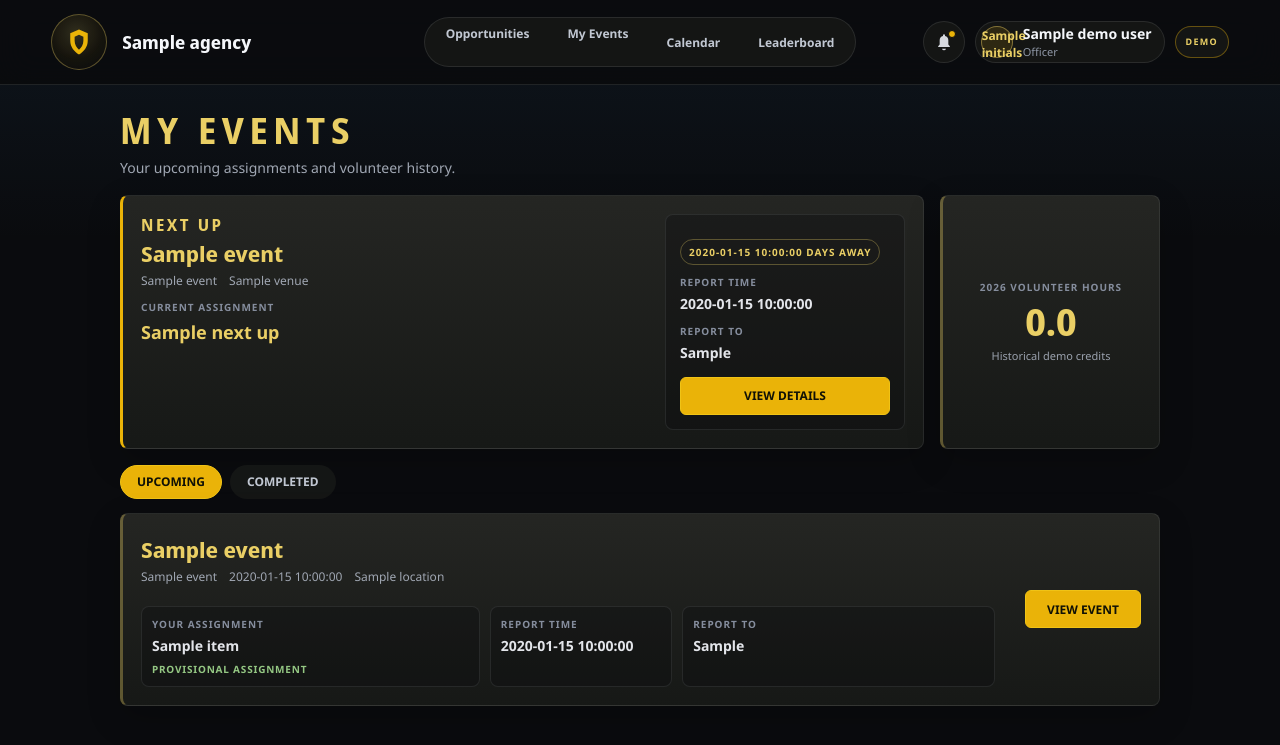
After one commit to ojncglg/sode-volunteer-platform-demo, a Flask app: template templates/officer/my_events.html in a window 1280 px wide. The commit adds this page. Shown: the top 745 px of the page. Run offline with Flask 3, Linux system fonts and the light colour scheme; the template is opened without the code that fills it: most values are stand-ins (such as "Sample title", 1, 10 or a date in 2020).

Commit message:
Complete Page 4 My Events workflow

```diff
--- a/app.py
+++ b/app.py
@@ -90,6 +90,7 @@ def load_event_data():
     return {
         "demo_current_month": event_data["demo_current_month"],
         "events": events,
+        "completed_events": event_data.get("completed_events", []),
     }
 
 
@@ -123,6 +124,66 @@ def resolve_assignment(event, assignment_id):
         (assignment for assignment in assignments if assignment["id"] == assignment_id),
         None,
     )
+
+
+def get_assignment_name(event, assignment_id):
+    assignment = resolve_assignment(event, assignment_id)
+    if assignment is None:
+        return "Assignment Pending"
+    return assignment["name"]
+
+
+def build_my_events_context():
+    event_data = load_event_data()
+    events = event_data["events"]
+    fall_event = next((event for event in events if event["id"] == "fall-festival"), None)
+    bowling_event = next((event for event in events if event["id"] == "bowling-classic"), None)
+    fall_signup = get_event_signup("fall-festival")
+
+    upcoming_events = []
+    next_up = None
+    if fall_event and fall_signup and fall_signup.get("signed_up"):
+        current_assignment = fall_signup.get(
+            "current_assignment_name",
+            fall_signup.get("provisional_assignment_name", "Assignment Pending"),
+        )
+        fall_state = {
+            "event": fall_event,
+            "signup": fall_signup,
+            "assignment_name": current_assignment,
+            "report_time": "7:45 AM",
+            "report_to": "Delaware Stadium Volunteer Check-In",
+            "detail_url": url_for("opportunity_detail", event_id=fall_event["id"]),
+        }
+        event_date = date.fromisoformat(fall_event["date"])
+        days_until = (event_date - date.today()).days
+        if days_until >= 0:
+            fall_state["days_until"] = days_until
+        upcoming_events.append(fall_state)
+        next_up = fall_state
+
+    if bowling_event and bowling_event.get("joined"):
+        bowling_state = {
+            "event": bowling_event,
+            "assignment_name": "Assignment Pending",
+            "assignment_pending": True,
+            "pending_copy": "Special Olympics Delaware will provide your event assignment before the event.",
+            "report_time": "9:00 AM",
+            "report_to": bowling_event["location"],
+        }
+        upcoming_events.append(bowling_state)
+        if next_up is None:
+            next_up = bowling_state
+
+    completed_events = event_data["completed_events"]
+    total_hours = sum(event["hours"] for event in completed_events)
+    return {
+        "next_up": next_up,
+        "upcoming_events": upcoming_events,
+        "completed_events": completed_events,
+        "total_hours": total_hours,
+        "fall_signup": fall_signup,
+    }
 
 
 @app.route("/")
@@ -201,6 +262,8 @@ def opportunity_detail(event_id):
                 "preferred_assignment_name": assignment["name"],
                 "provisional_assignment": assignment["id"],
                 "provisional_assignment_name": assignment["name"],
+                "current_assignment": assignment["id"],
+                "current_assignment_name": assignment["name"],
                 "signup_completed": True,
             }
             session["demo_signups"] = demo_signups
@@ -224,6 +287,69 @@ def opportunity_detail(event_id):
     )
 
 
+@app.route("/my-events")
+def my_events():
+    if "demo_user" not in session:
+        return redirect(url_for("login"))
+
+    return render_template(
+        "officer/my_events.html",
+        demo_user=session["demo_user"],
+        **build_my_events_context(),
+    )
+
+
+@app.route("/demo/simulate-assignment-change")
+def simulate_assignment_change():
+    if "demo_user" not in session:
+        return redirect(url_for("login"))
+
+    fall_event = get_event("fall-festival")
+    demo_signups = get_demo_signups()
+    fall_signup = demo_signups.get("fall-festival")
+    if not fall_event or not fall_signup or not fall_signup.get("signed_up"):
+        return redirect(url_for("my_events"))
+
+    previous_assignment = fall_signup.get(
+        "current_assignment_name",
+        fall_signup.get("provisional_assignment_name", "Assignment Pending"),
+    )
+    new_assignment = resolve_assignment(fall_event, "sports-arena")
+    if new_assignment is None:
+        return redirect(url_for("my_events"))
+
+    fall_signup.update(
+        {
+            "previous_assignment": previous_assignment,
+            "current_assignment": new_assignment["id"],
+            "current_assignment_name": new_assignment["name"],
+            "provisional_assignment": new_assignment["id"],
+            "provisional_assignment_name": new_assignment["name"],
+            "assignment_changed": True,
+            "assignment_change_acknowledged": False,
+        }
+    )
+    demo_signups["fall-festival"] = fall_signup
+    session["demo_signups"] = demo_signups
+    session.modified = True
+    return redirect(url_for("my_events"))
+
+
+@app.route("/my-events/fall-festival/acknowledge", methods=["POST"])
+def acknowledge_assignment_change():
+    if "demo_user" not in session:
+        return redirect(url_for("login"))
+
+    demo_signups = get_demo_signups()
+    fall_signup = demo_signups.get("fall-festival")
+    if fall_signup and fall_signup.get("assignment_changed"):
+        fall_signup["assignment_change_acknowledged"] = True
+        demo_signups["fall-festival"] = fall_signup
+        session["demo_signups"] = demo_signups
+        session.modified = True
+    return redirect(url_for("my_events"))
+
+
 @app.route("/demo/reset")
 def demo_reset():
     session.pop("demo_signups", None)
--- a/static/css/app.css
+++ b/static/css/app.css
@@ -1254,6 +1270,228 @@ select {
   min-height: 38px;
   padding: 0 18px;
   text-transform: uppercase;
+}
+
+/* My Events */
+.my-events-topline {
+  display: grid;
+  grid-template-columns: minmax(0, 1fr) 220px;
+  gap: 16px;
+  margin-bottom: 16px;
+}
+
+.next-up-card {
+  display: grid;
+  grid-template-columns: minmax(0, 1fr) 240px;
+  gap: 18px;
+  padding: 20px;
+  border-left-color: var(--action-gold);
+}
+
+.next-up-card h2,
+.my-event-card h2,
+.completed-event-card h2 {
+  margin: 5px 0 0;
+  color: var(--service-gold);
+  font-family: "Noto Sans Display", sans-serif;
+  font-size: 22px;
+  font-weight: 800;
+  line-height: 1.15;
+}
+
+.my-event-meta {
+  display: flex;
+  flex-wrap: wrap;
+  gap: 5px 12px;
+  margin-top: 7px;
+  color: #a0a7b3;
+  font-size: 12px;
+  line-height: 1.4;
+}
+
+.next-assignment,
+.pending-assignment,
+.my-assignment-grid div,
+.next-up-report div {
+  margin-top: 10px;
+}
+
+.next-assignment span,
+.pending-assignment span,
+.my-assignment-grid span,
+.next-up-report span,
+.completed-hours span,
+.assignment-change-block span,
+.hours-card span {
+  display: block;
+  color: #858d9d;
+  font-size: 10px;
+  font-weight: 900;
+  letter-spacing: .1em;
+  text-transform: uppercase;
+}
+
+.next-assignment strong,
+.pending-assignment strong,
+.my-assignment-grid strong,
+.next-up-report strong,
+.completed-hours strong {
+  display: block;
+  margin-top: 6px;
+  color: #e3e5ea;
+  font-size: 14px;
+  line-height: 1.35;
+}
+
+.next-assignment strong {
+  color: var(--service-gold);
+  font-size: 18px;
+}
+
+.next-up-report {
+  padding: 14px;
+  border: 1px solid rgba(139, 146, 147, .16);
+  border-radius: 8px;
+  background: rgba(10, 11, 14, .32);
+}
+
+.countdown-chip {
+  width: fit-content;
+  border: 1px solid rgba(234, 207, 101, .32);
+  border-radius: 999px;
+  padding: 5px 8px;
+  color: var(--service-gold);
+  font-size: 10px;
+  font-weight: 900;
+  letter-spacing: .1em;
+}
+
+.next-up-report .event-button {
+  width: 100%;
+  margin-top: 14px;
+}
+
+.hours-card {
+  display: grid;
+  align-content: center;
+  padding: 18px;
+  text-align: center;
+}
+
+.hours-card strong {
+  display: block;
+  margin-top: 8px;
+  color: var(--service-gold);
+  font-family: "Noto Sans Display", sans-serif;
+  font-size: 38px;
+  line-height: 1;
+}
+
+.hours-card small {
+  margin-top: 8px;
+  color: #9aa1ad;
+  font-size: 11px;
+}
+
+.event-tabs {
+  display: flex;
+  gap: 8px;
+  margin: 0 0 14px;
+}
+
+.my-events-list {
+  display: grid;
+  gap: 12px;
+}
+
+.my-event-card {
+  display: grid;
+  grid-template-columns: minmax(0, 1fr) 132px;
+  gap: 14px;
+  align-items: center;
+  padding: 14px;
+}
+
+.assignment-alert-card {
+  border-left-color: var(--action-gold);
+}
+
+.my-assignment-grid {
+  display: grid;
+  grid-template-columns: 1.3fr .7fr 1.2fr;
+  gap: 10px;
+  margin-top: 10px;
+}
+
+.my-assignment-grid div,
+.pending-assignment,
+.assignment-change-block div {
+  padding: 10px;
+  border: 1px solid rgba(139, 146, 147, .16);
+  border-radius: 8px;
+  background: rgba(10, 11, 14, .32);
+}
+
+.my-assignment-grid small {
+  display: block;
+  margin-top: 6px;
+  color: #94c783;
+  font-size: 10px;
+  font-weight: 900;
+  letter-spacing: .08em;
+  text-transform: uppercase;
+}
+
+.pending-assignment p,
+.my-events-muted {
+  margin: 6px 0 0;
+  color: #a0a7b3;
+  font-size: 12px;
+  line-height: 1.55;
+}
+
+.assignment-change-block {
+  display: grid;
+  grid-template-columns: 1fr 1fr;
+  gap: 10px;
+  margin-top: 10px;
+}
+
+.assignment-change-block strong {
+  display: block;
+  margin-top: 7px;
+  color: var(--white);
+  font-size: 16px;
+}
+
+.assignment-change-block div:last-child {
+  border-color: rgba(234, 207, 101, .28);
+}
+
+.my-event-actions {
+  display: flex;
+  justify-content: flex-end;
+}
+
+.completed-event-card {
+  display: grid;
+  grid-template-columns: minmax(0, 1fr) 120px;
+  gap: 14px;
+  align-items: center;
+  padding: 14px;
+}
+
+.completed-hours {
+  padding: 10px;
+  border: 1px solid rgba(148, 199, 131, .24);
+  border-radius: 8px;
+  background: rgba(120, 169, 106, .08);
+  text-align: center;
+}
+
+.completed-hours strong {
+  color: #94c783;
+  font-size: 24px;
 }
 
 /* Placeholder Pages */
--- a/static/js/opportunities.js
+++ b/static/js/opportunities.js
@@ -95,3 +95,20 @@ filterButtons.forEach((button) => {
 });
 
 applyFilter('all');
+
+const eventTabButtons = document.querySelectorAll('[data-events-tab]');
+const eventTabPanels = document.querySelectorAll('[data-events-panel]');
+
+function showEventsTab(tabName) {
+  eventTabButtons.forEach((button) => {
+    button.classList.toggle('active', button.dataset.eventsTab === tabName);
+  });
+
+  eventTabPanels.forEach((panel) => {
+    panel.classList.toggle('hidden', panel.dataset.eventsPanel !== tabName);
+  });
+}
+
+eventTabButtons.forEach((button) => {
+  button.addEventListener('click', () => showEventsTab(button.dataset.eventsTab));
+});
--- a/templates/officer/base.html
+++ b/templates/officer/base.html
@@ -10,6 +10,8 @@
   <link rel="stylesheet" href="{{ url_for('static', filename='css/app.css') }}">
 </head>
 <body class="officer-page">
+  {% set fall_signup = session.get("demo_signups", {}).get("fall-festival") %}
+  {% set assignment_alert = fall_signup and fall_signup.get("assignment_changed") and not fall_signup.get("assignment_change_acknowledged") %}
   <header class="officer-topbar">
     <a class="officer-brand" href="{{ url_for('opportunities') }}" aria-label="G3 officer home">
       <span class="badge-mark app-brand-mark" aria-hidden="true">
@@ -21,8 +23,8 @@
     </a>
 
     <nav class="officer-nav" aria-label="Officer navigation">
-      <a class="nav-pill active" href="{{ url_for('opportunities') }}">Opportunities</a>
-      <button class="nav-pill" type="button" data-toast="My Events will be built after signup is approved.">My Events</button>
+      <a class="nav-pill{% if request.endpoint in ['opportunities', 'opportunity_detail'] %} active{% endif %}" href="{{ url_for('opportunities') }}">Opportunities</a>
+      <a class="nav-pill{% if request.endpoint == 'my_events' %} active{% endif %}" href="{{ url_for('my_events') }}">My Events</a>
       <button class="nav-pill" type="button" data-toast="Calendar view is queued for the next officer workflow.">Calendar</button>
       <button class="nav-pill" type="button" data-toast="Leaderboard is staged for a later demo page.">Leaderboard</button>
     </nav>
@@ -35,6 +37,9 @@
         </button>
         <div class="dropdown-panel notifications-panel" data-menu="notifications">
           <h2>Notifications</h2>
+          {% if assignment_alert %}
+          <div class="notification-item unread">Fall Festival assignment updated: Sports Arena.</div>
+          {% endif %}
           <div class="notification-item">Fall Festival signup is now open.</div>
           <div class="notification-item">Reminder: Unified Flag Football is this Saturday.</div>
         </div>
@@ -59,6 +64,11 @@
         <div class="dropdown-panel demo-panel" data-menu="demo">
           <h2>Demo Mode</h2>
           <p>Mock data and simulated actions are active.</p>
+          {% if fall_signup and fall_signup.get("signed_up") %}
+          <a class="secondary-button compact demo-menu-action" href="{{ url_for('simulate_assignment_change') }}">SIMULATE ASSIGNMENT CHANGE</a>
+          {% else %}
+          <button type="button" class="secondary-button compact demo-menu-action" data-toast="Sign up for Fall Festival first.">SIMULATE ASSIGNMENT CHANGE</button>
+          {% endif %}
           <button type="button" class="secondary-button compact" data-demo-reset>Reset Demo State</button>
         </div>
       </div>
--- a/templates/officer/event_detail.html
+++ b/templates/officer/event_detail.html
@@ -47,7 +47,7 @@
 
     <div class="success-actions">
       <a class="secondary-button compact" href="{{ url_for('opportunities') }}">BACK TO OPPORTUNITIES</a>
-      <button class="primary-button inline-action" type="button" data-toast="My Events is coming in the next demo section.">VIEW MY EVENTS</button>
+      <a class="primary-button inline-action" href="{{ url_for('my_events') }}">VIEW MY EVENTS</a>
     </div>
   </section>
 {% else %}
--- /dev/null
+++ b/templates/officer/my_events.html
@@ -0,0 +1,159 @@
+{% extends "officer/base.html" %}
+
+{% block title %}My Events | G3 Industries{% endblock %}
+
+{% block content %}
+<section class="page-heading">
+  <div>
+    <h1>MY EVENTS</h1>
+    <p>Your upcoming assignments and volunteer history.</p>
+  </div>
+</section>
+
+<section class="my-events-topline">
+  <article class="detail-card next-up-card">
+    <div>
+      <p class="section-kicker">NEXT UP</p>
+      {% if next_up %}
+        <h2>{{ next_up.event.detail_title|default(next_up.event.name) }}</h2>
+        <div class="my-event-meta">
+          <span>{{ next_up.event.day_label }}</span>
+          <span>{{ next_up.event.venue|default(next_up.event.location) }}</span>
+        </div>
+        <div class="next-assignment">
+          <span>Current Assignment</span>
+          <strong>{{ next_up.assignment_name }}</strong>
+        </div>
+      {% else %}
+        <h2>No active event assignment</h2>
+        <p class="my-events-muted">Sign up for an opportunity to populate your next event.</p>
+      {% endif %}
+    </div>
+    {% if next_up %}
+    <div class="next-up-report">
+      {% if next_up.days_until is defined %}
+      <div class="countdown-chip">{{ next_up.days_until }} DAYS AWAY</div>
+      {% endif %}
+      <div>
+        <span>REPORT TIME</span>
+        <strong>{{ next_up.report_time }}</strong>
+      </div>
+      <div>
+        <span>REPORT TO</span>
+        <strong>{{ next_up.report_to }}</strong>
+      </div>
+      {% if next_up.detail_url is defined %}
+      <a class="event-button primary" href="{{ next_up.detail_url }}">VIEW DETAILS</a>
+      {% endif %}
+    </div>
+    {% endif %}
+  </article>
+
+  <article class="detail-card hours-card">
+    <span>2026 VOLUNTEER HOURS</span>
+    <strong>{{ "%.1f"|format(total_hours) }}</strong>
+    <small>Historical demo credits</small>
+  </article>
+</section>
+
+<section class="event-tabs" aria-label="My Events tabs">
+  <button class="filter-pill active" type="button" data-events-tab="upcoming">UPCOMING</button>
+  <button class="filter-pill" type="button" data-events-tab="completed">COMPLETED</button>
+</section>
+
+<section class="my-events-panel" data-events-panel="upcoming">
+  <div class="my-events-list">
+    {% for item in upcoming_events %}
+      {% set event = item.event %}
+      {% set signup = item.signup if item.signup is defined else none %}
+      {% set has_update = signup and signup.get("assignment_changed") and not signup.get("assignment_change_acknowledged") %}
+      {% set update_acknowledged = signup and signup.get("assignment_changed") and signup.get("assignment_change_acknowledged") %}
+      <article class="detail-card my-event-card{% if has_update %} assignment-alert-card{% endif %}">
+        <div class="my-event-main">
+          <div class="event-title-row">
+            <h2>{{ event.detail_title|default(event.name) }}</h2>
+            {% if has_update %}<span class="status-badge priority-need">ASSIGNMENT UPDATED</span>{% endif %}
+            {% if update_acknowledged %}
+              <span class="status-badge coverage-met">✓ UPDATE ACKNOWLEDGED</span>
+            {% endif %}
+          </div>
+          <div class="my-event-meta">
+            <span>{{ event.day_label }}</span>
+            <span>{{ event.time }}</span>
+            <span>{{ event.location }}</span>
+          </div>
+
+          {% if has_update %}
+            <div class="assignment-change-block">
+              <div>
+                <span>Previous Assignment</span>
+                <strong>{{ signup.previous_assignment }}</strong>
+              </div>
+              <div>
+                <span>New Assignment</span>
+                <strong>{{ signup.current_assignment_name }}</strong>
+              </div>
+            </div>
+            <p class="my-events-muted">Your Fall Festival assignment has been updated by Special Olympics Delaware.</p>
+            <form method="post" action="{{ url_for('acknowledge_assignment_change') }}">
+              <button class="primary-button inline-action" type="submit">ACKNOWLEDGE UPDATE</button>
+            </form>
+          {% elif item.assignment_pending %}
+            <div class="pending-assignment">
+              <span>ASSIGNMENT</span>
+              <strong>Assignment Pending</strong>
+              <p>{{ item.pending_copy }}</p>
+            </div>
+          {% else %}
+            <div class="my-assignment-grid">
+              <div>
+                <span>YOUR ASSIGNMENT</span>
+                <strong>{{ item.assignment_name }}</strong>
+                <small>{{ "CURRENT ASSIGNMENT" if update_acknowledged else "PROVISIONAL ASSIGNMENT" }}</small>
+              </div>
+              <div>
+                <span>REPORT TIME</span>
+                <strong>{{ item.report_time }}</strong>
+              </div>
+              <div>
+                <span>REPORT TO</span>
+                <strong>{{ item.report_to }}</strong>
+              </div>
+            </div>
+          {% endif %}
+        </div>
+        {% if item.detail_url is defined %}
+        <div class="my-event-actions">
+          <a class="event-button primary" href="{{ item.detail_url }}">VIEW EVENT</a>
+        </div>
+        {% endif %}
+      </article>
+    {% else %}
+      <div class="empty-state">No upcoming events yet.</div>
+    {% endfor %}
+  </div>
+</section>
+
+<section class="my-events-panel hidden" data-events-panel="completed">
+  <div class="my-events-list completed-list">
+    {% for event in completed_events %}
+      <article class="detail-card completed-event-card">
+        <div>
+          <div class="event-title-row">
+            <h2>{{ event.name }}</h2>
+            <span class="status-badge coverage-met">COMPLETED</span>
+          </div>
+          <div class="my-event-meta">
+            <span>Completed {{ event.completed_date }}</span>
+            <span>{{ event.assignment }}</span>
+          </div>
+        </div>
+        <div class="completed-hours">
+          <span>Credited Hours</span>
+          <strong>{{ "%.1f"|format(event.hours) }}</strong>
+        </div>
+      </article>
+    {% endfor %}
+  </div>
+</section>
+{% endblock %}
```
Also changed, not shown: other parts of static/css/app.css (+39 -4 lines), data/events.json (+23 -0 lines), README.md.
